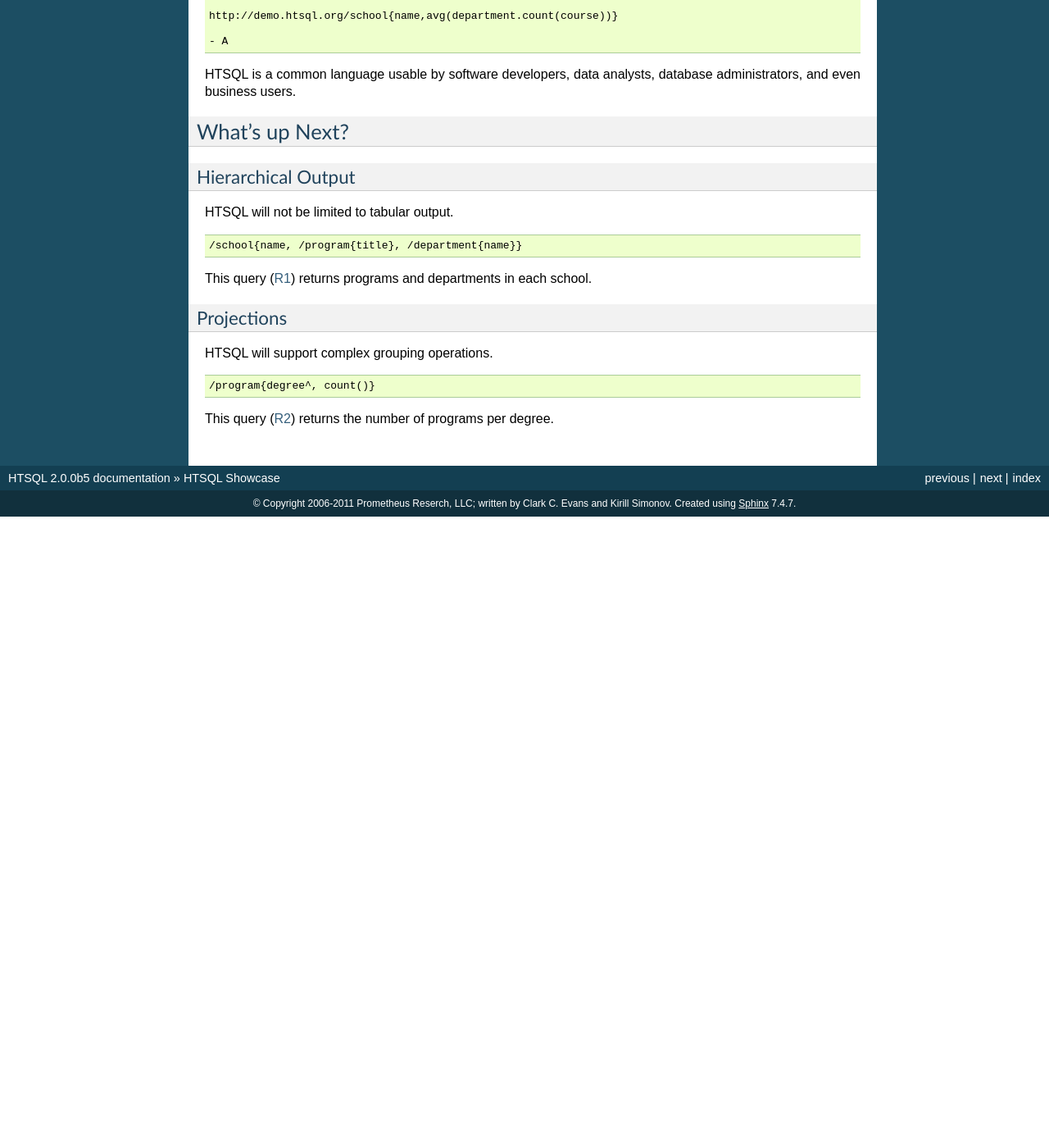
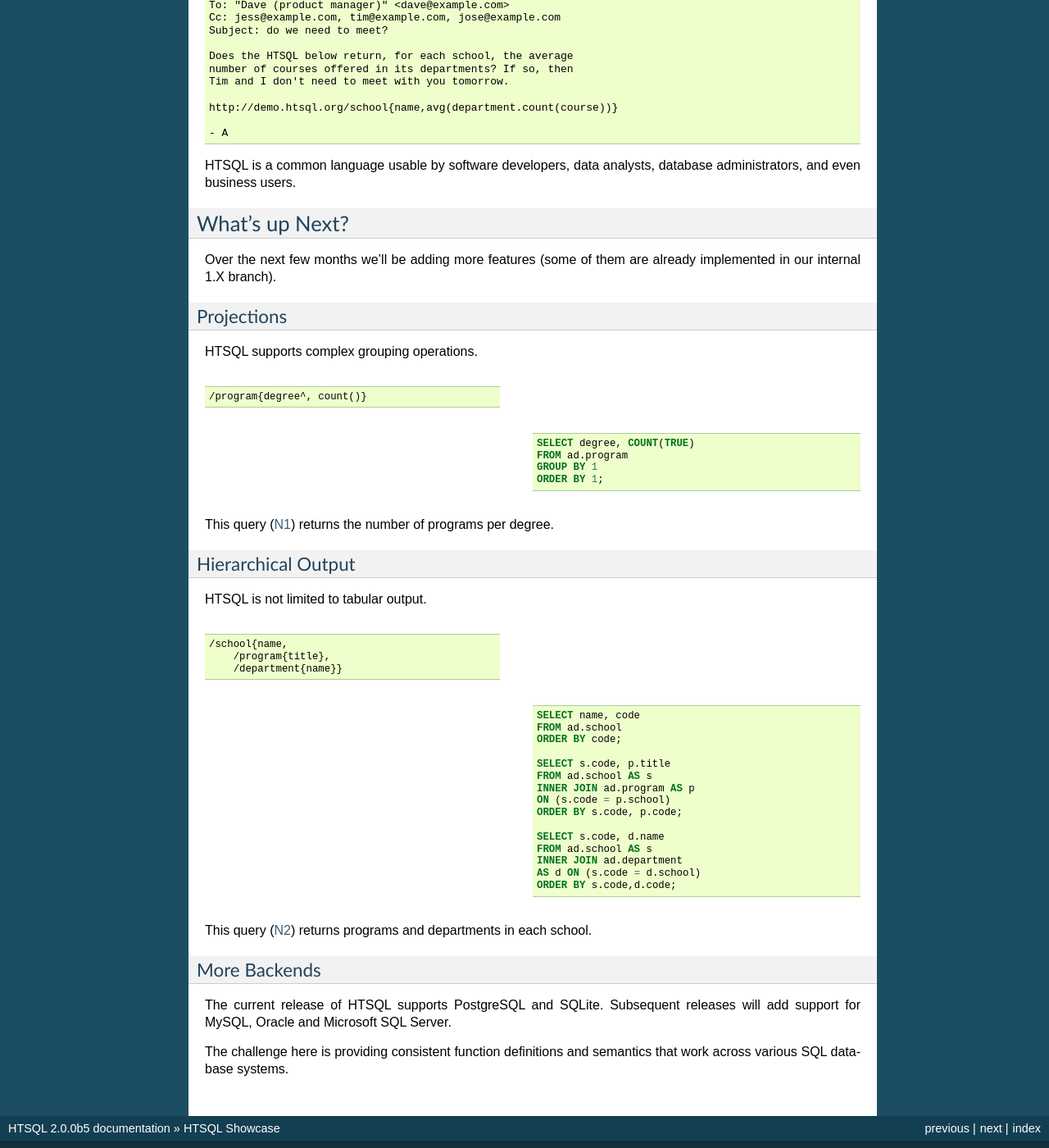
Before and after one commit to prometheusresearch/htsql, a Sphinx documentation site: the page built from doc/showcase.rst, in a window 1280 px wide and 1400 px high, scrolled down 4794 px. Shown: the whole window at 82% size. Built offline with Sphinx 7.4.7, drawn with Linux system fonts in a browser that asks for light colours; before the commit the page ends 5424 px from its top, so only the background shows below that; some of the changed text lies outside the part shown.

Commit message:
filling in last part of showcase some editing of previous examples

```diff
--- a/doc/showcase.rst
+++ b/doc/showcase.rst
@@ -1,13 +1,11 @@
 ******************
   HTSQL Showcase
 ******************
-
 
 What is HTSQL?
 ==============
 
 HTSQL is a query language and web service for relational databases.
-
 
 HTSQL is a Web Service
 ----------------------
@@ -31,7 +29,6 @@
 .. _Accept: http://www.w3.org/Protocols/rfc2616/rfc2616-sec14.html
 .. _URLs: http://www.ietf.org/rfc/rfc3986.txt
 
-
 HTSQL is a Relational Database Gateway
 --------------------------------------
 
@@ -51,7 +48,6 @@
 HTSQL wraps SQL databases.  On startup HTSQL introspects structure of
 the database.  At runtime, each request is then translated into SQL and
 executed.
-
 
 HTSQL is an Advanced Query Language
 -----------------------------------
@@ -89,32 +85,37 @@
 were a database assembler.
 
 
-Show me HTSQL
-=============
+Show me this HTSQL!
+===================
 
 HTSQL was designed from the ground up as a self-serve reporting tool for
 data analysts.  With HTSQL, the easy stuff is truly easy; oh, yea, and
 complex stuff is easy too.
 
-For the examples below, the following "university catalog" schema is
-used.  It has two top-level tables, ``school`` and ``department``, where
-``department`` has an optional link to ``school``.  Subordinate tables,
-having mandatory foreign key references are ``course`` and ``program``::
+Database Introspection
+----------------------
+
+On startup, HTSQL examines tables, primary keys, and foreign keys
+to construct a navigational graph of your database.  For example::
 
          +------------+               +------------+
     /---+| DEPARTMENT |>-------------o|   SCHOOL   |+---\
     |.   +------------+        .      +------------+   .|
     | .                       .                       . |
     |  .                     .                       .  |
-    |   department       department         a school    |
-    |   offers           may be part        has one or  |
-    |   courses          of school          programs    |
+    |   department       department        school may   |
+    |   offers           may be part       offer some   |
+    |   courses          of school         programs     |
     |                                                   |
     |                                                   |
     |    +------------+               +------------+    |
     \---<|   COURSE   |               |  PROGRAM   |>---/
          +------------+               +------------+
 
+For the examples below, the "university catalog" schema above is used.
+It has two top-level tables, ``school`` and ``department``, where
+``department`` has an optional link to ``school``.  Subordinate tables,
+having mandatory foreign key references are ``course`` and ``program``.
 
 Choosing a Table
 ----------------
@@ -138,7 +139,6 @@
 This query (Q1_) returns all departments.
 
 .. _Q1: http://demo.htsql.org/department
-
 
 Selecting Columns
 -----------------
@@ -168,7 +168,6 @@
 .. _Q2:
      http://demo.htsql.org
      /department{school.name :as 'School', name :as 'Department'}
-
 
 Filtering Rows
 --------------
@@ -203,7 +202,6 @@
      http://demo.htsql.org
      /course?department.school='egn'&credits>3
 
-
 Paging and Sorting
 ------------------
 
@@ -232,7 +230,6 @@
 .. _Q4:
      http://demo.htsql.org
      /course.sort(credits).limit(10,20)
-
 
 Aggregating Data
 ----------------
@@ -290,7 +287,6 @@
 
 HTSQL can be used with any number of higher-level tools.
 
-
 HTSQL Makes Dashboarding Easy
 -----------------------------
 
@@ -336,7 +332,6 @@
 drill down (``school``, ``department`` and ``course``) for a university
 schema.  The live demo for this dashboard is at http://htraf.htsql.org/.
 
-
 HTSQL is a Communication Tool
 -----------------------------
 
@@ -363,34 +358,77 @@
 What's up Next?
 ===============
 
+Over the next few months we'll be adding more features (some
+of them are already implemented in our internal 1.X branch).
+
+Projections
+-----------
+
+HTSQL supports complex grouping operations.
+
+.. container:: vsplit
+
+   .. sourcecode:: htsql
+
+      /program{degree^, count()}
+
+   .. sourcecode:: sql
+
+      SELECT degree, COUNT(TRUE)
+      FROM ad.program
+      GROUP BY 1
+      ORDER BY 1;
+
+This query (N1_) returns the number of programs per degree.
+
+.. _N1:
+     http://demo.htsql.com
+     /program{degree^,count()}
 
 Hierarchical Output
 -------------------
 
-HTSQL will not be limited to tabular output.
+HTSQL is not limited to tabular output.
 
-.. sourcecode:: htsql
+.. container:: vsplit
 
-   /school{name, /program{title}, /department{name}}
+   .. sourcecode:: htsql
 
-This query (R1_) returns programs and departments
+      /school{name,
+          /program{title},
+          /department{name}}
+
+   .. sourcecode:: sql
+
+      SELECT name, code
+      FROM ad.school
+      ORDER BY code;
+
+      SELECT s.code, p.title
+      FROM ad.school AS s
+      INNER JOIN ad.program AS p
+      ON (s.code = p.school)
+      ORDER BY s.code, p.code;
+
+      SELECT s.code, d.name
+      FROM ad.school AS s
+      INNER JOIN ad.department
+      AS d ON (s.code = d.school)
+      ORDER BY s.code,d.code;
+
+This query (N2_) returns programs and departments
 in each school.
 
-.. _R1:
+.. _N2:
      http://demo.htsql.com
      /school{name}/(program{title};department{name})
 
+More Backends
+-------------
 
-Projections
------------
+The current release of HTSQL supports PostgreSQL and SQLite.
+Subsequent releases will add support for MySQL, Oracle and
+Microsoft SQL Server.
 
-HTSQL will support complex grouping operations.
-
-.. sourcecode:: htsql
-
-   /program{degree^, count()}
-
-This query (R2_) returns the number of programs per degree.
-
-.. _R2:
-     http://demo.htsql.com/program{degree^,count()}
+The challenge here is providing consistent function definitions
+and semantics that work across various SQL database systems.
```
Also changed, not shown: 1 other file.
